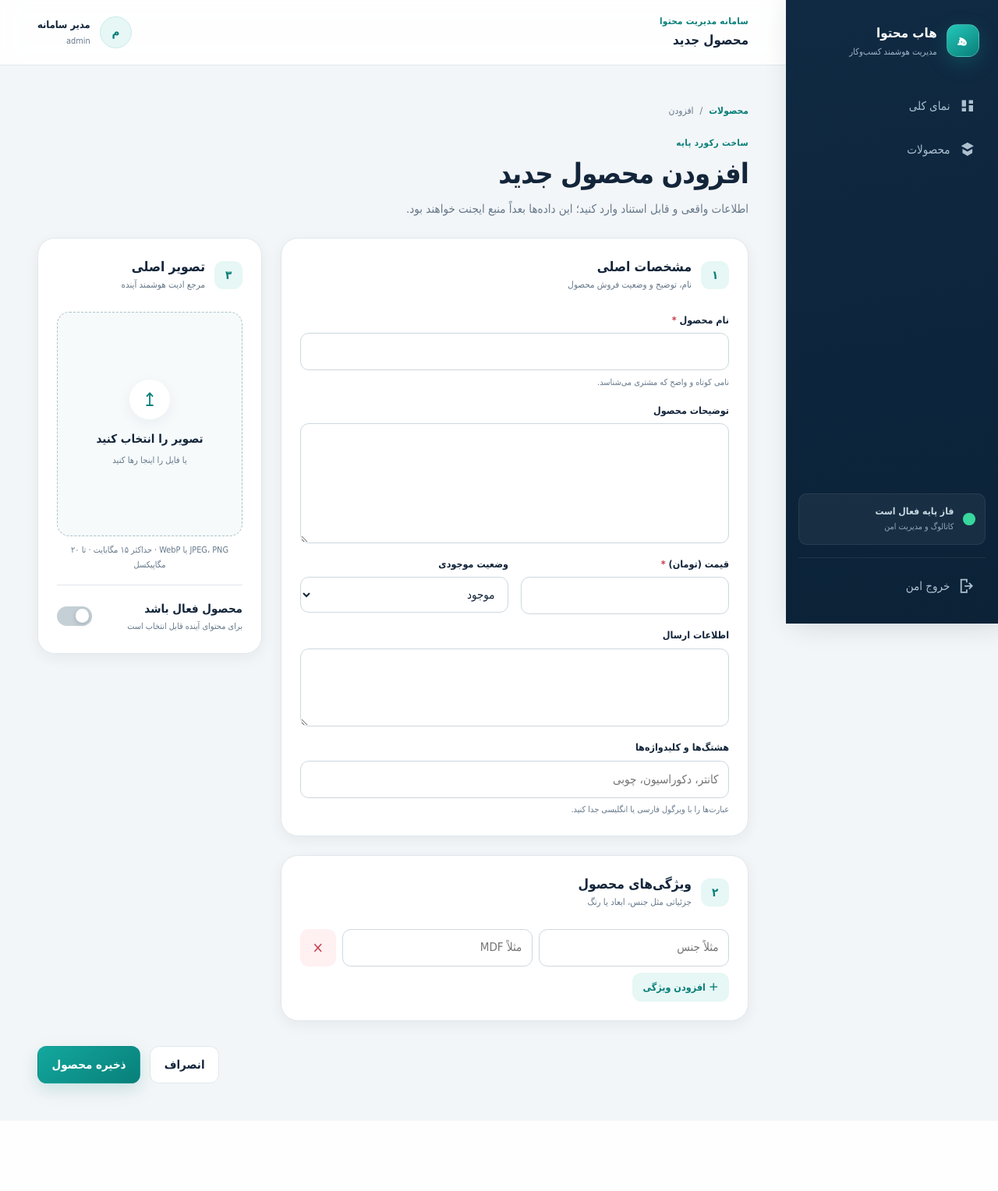
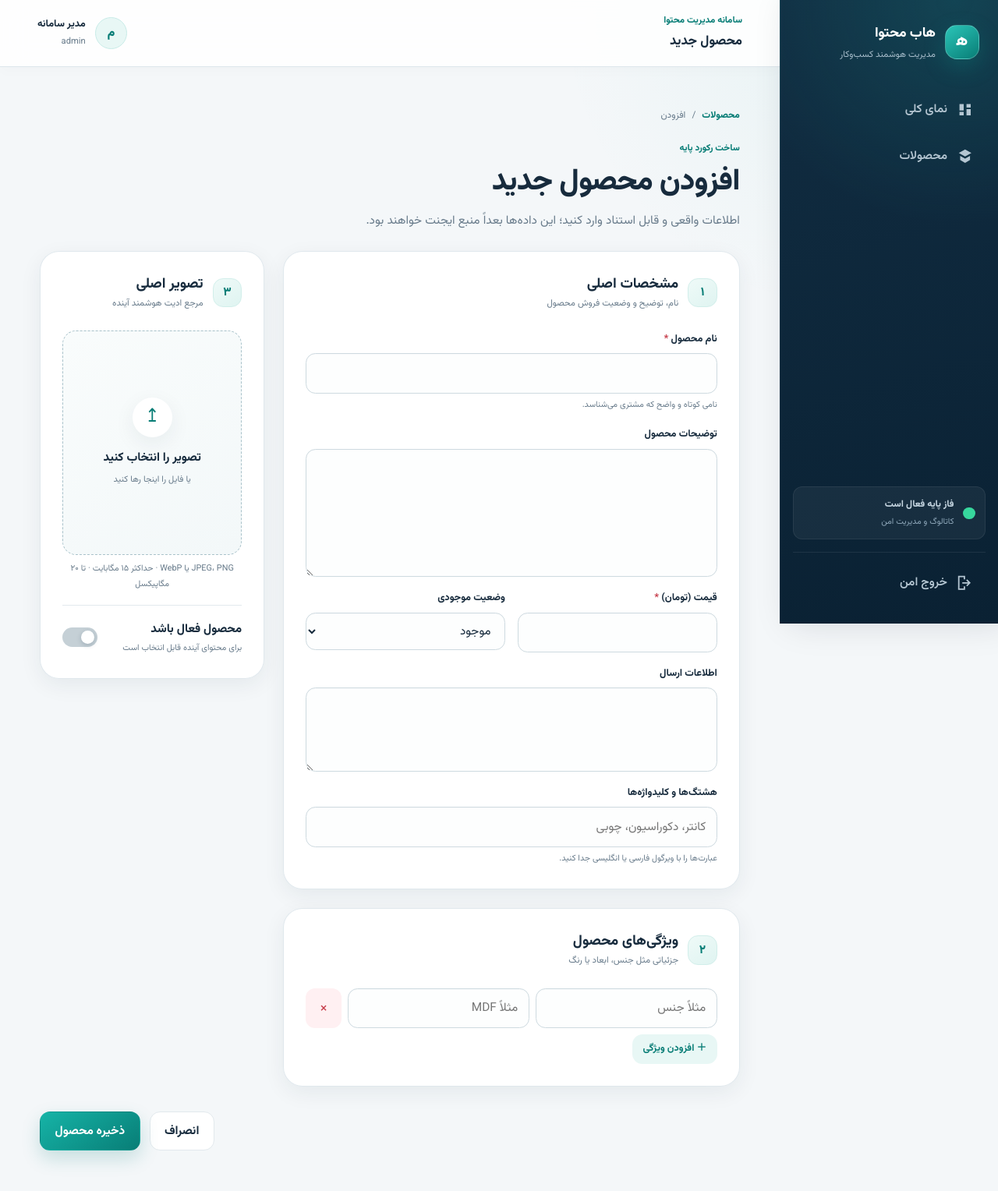
Before and after one commit to matinkafashian/agentic-content-platform, a Python web app: template app/templates/products/form.html in a window 1280 px wide. Shown: the whole page at 78% size. Before the commit the page ends 1416 px from the top, so only its background shows below. Run offline with Jinja, Linux system fonts and the light colour scheme; the template is opened without the code that fills it, so the values that code supplies are empty.

Commit message:
feat: polish Persian admin interface

```diff
--- a/app/factory.py
+++ b/app/factory.py
@@ -1,3 +1,4 @@
+import mimetypes
 from pathlib import Path
 
 from fastapi import FastAPI
@@ -12,6 +13,7 @@ from app.core.logging import configure_logging
 
 
 def create_app(settings: Settings) -> FastAPI:
+    mimetypes.add_type("font/woff2", ".woff2")
     configure_logging(debug=settings.debug)
     app = FastAPI(title=settings.app_name, debug=settings.debug)
     app.state.settings = settings
--- a/app/static/css/app.css
+++ b/app/static/css/app.css
@@ -1,15 +1,23 @@
+@font-face {
+  font-family: "Vazirmatn";
+  src: url("/static/fonts/vazirmatn/Vazirmatn-RD-Variable.woff2") format("woff2-variations");
+  font-style: normal;
+  font-weight: 100 900;
+  font-display: swap;
+}
+
 :root {
-  --color-bg: #f3f6f8;
+  --color-bg: #f4f7f9;
   --color-surface: #ffffff;
   --color-surface-soft: #f8fafb;
-  --color-ink: #13253a;
-  --color-muted: #66788a;
-  --color-border: #dfe7ec;
-  --color-accent: #13a89e;
-  --color-accent-strong: #087f79;
-  --color-accent-soft: #e6f7f5;
-  --color-navy: #102a43;
-  --color-navy-soft: #183c5a;
+  --color-ink: #172b3d;
+  --color-muted: #687b8b;
+  --color-border: #e2e9ed;
+  --color-accent: #0fa89b;
+  --color-accent-strong: #087d76;
+  --color-accent-soft: #e8f7f5;
+  --color-navy: #112d42;
+  --color-navy-soft: #1b425c;
   --color-success: #16855b;
   --color-warning: #b66b06;
   --color-error: #c63c4a;
@@ -18,25 +26,26 @@
   --space-16: 1rem;
   --space-24: 1.5rem;
   --space-32: 2rem;
-  --radius-sm: 0.65rem;
-  --radius-md: 1rem;
-  --radius-lg: 1.4rem;
-  --shadow-sm: 0 5px 18px rgba(16, 42, 67, 0.06);
-  --shadow-md: 0 18px 50px rgba(16, 42, 67, 0.1);
-  --font: Tahoma, "Segoe UI", Arial, sans-serif;
+  --radius-sm: 0.75rem;
+  --radius-md: 1.1rem;
+  --radius-lg: 1.55rem;
+  --shadow-sm: 0 8px 28px rgba(17, 45, 66, 0.065);
+  --shadow-md: 0 22px 58px rgba(17, 45, 66, 0.12);
+  --font: "Vazirmatn", Tahoma, "Segoe UI", Arial, sans-serif;
 }
 
 *, *::before, *::after { box-sizing: border-box; }
 html { overflow-x: clip; background: var(--color-bg); scroll-behavior: smooth; }
-body { overflow-x: clip; margin: 0; min-height: 100vh; color: var(--color-ink); background: var(--color-bg); font-family: var(--font); font-size: 0.94rem; line-height: 1.75; }
+body { overflow-x: clip; margin: 0; min-height: 100vh; color: var(--color-ink); background: radial-gradient(circle at 88% 0%, rgba(15, 168, 155, 0.055), transparent 26rem), var(--color-bg); font-family: var(--font); font-size: 0.96rem; font-feature-settings: "ss01" 1, "kern" 1, "liga" 1; line-height: 1.85; text-rendering: optimizeLegibility; }
 button, input, textarea, select { color: inherit; font: inherit; }
 button, a { -webkit-tap-highlight-color: transparent; }
 a { color: inherit; text-decoration: none; }
 img { display: block; max-width: 100%; }
 h1, h2, h3, p { margin-block-start: 0; }
-h1 { margin-block-end: var(--space-12); font-size: clamp(1.55rem, 3vw, 2.25rem); line-height: 1.35; letter-spacing: -0.025em; }
-h2 { margin-block-end: var(--space-8); font-size: 1.08rem; line-height: 1.45; }
+h1 { margin-block-end: var(--space-12); font-size: clamp(1.7rem, 3vw, 2.45rem); font-weight: 800; line-height: 1.42; letter-spacing: -0.018em; text-wrap: balance; }
+h2 { margin-block-end: var(--space-8); font-size: 1.14rem; font-weight: 750; line-height: 1.55; }
 p { color: var(--color-muted); }
+strong { font-weight: 750; }
 :focus-visible { outline: 3px solid rgba(19, 168, 158, 0.42); outline-offset: 3px; }
 [hidden] { display: none !important; }
 
@@ -45,17 +54,17 @@ p { color: var(--color-muted); }
 .skip-link:focus { transform: translateY(0); }
 
 .admin-shell { min-height: 100vh; }
-.sidebar { position: fixed; inset-block: 0; inset-inline-start: 0; z-index: 30; display: flex; width: 17rem; flex-direction: column; padding: var(--space-24) var(--space-16); color: #e8f1f5; background: linear-gradient(170deg, var(--color-navy) 0%, #0b2237 100%); box-shadow: 10px 0 35px rgba(6, 22, 37, 0.16); }
+.sidebar { position: fixed; inset-block: 0; inset-inline-start: 0; z-index: 30; display: flex; width: 17.5rem; flex-direction: column; padding: 1.65rem var(--space-16); color: #e8f1f5; background: radial-gradient(circle at 80% 0%, rgba(31, 193, 179, 0.16), transparent 18rem), linear-gradient(165deg, var(--color-navy) 0%, #0a2133 100%); border-inline-end: 1px solid rgba(255, 255, 255, 0.06); box-shadow: 12px 0 42px rgba(6, 22, 37, 0.13); }
 .brand { display: flex; min-height: 3.5rem; align-items: center; gap: var(--space-12); margin-block-end: var(--space-32); padding-inline: var(--space-8); }
-.brand-mark { display: grid; width: 2.65rem; height: 2.65rem; flex: 0 0 auto; place-items: center; color: white; background: linear-gradient(145deg, #25c7ba, var(--color-accent-strong)); border: 1px solid rgba(255, 255, 255, 0.2); border-radius: 0.85rem; box-shadow: 0 8px 24px rgba(19, 168, 158, 0.25); font-size: 1.25rem; font-weight: 900; }
+.brand-mark { display: grid; width: 2.75rem; height: 2.75rem; flex: 0 0 auto; place-items: center; color: white; background: linear-gradient(145deg, #2bc5b8, var(--color-accent-strong)); border: 1px solid rgba(255, 255, 255, 0.22); border-radius: 0.95rem; box-shadow: 0 10px 28px rgba(12, 141, 132, 0.3); font-size: 1.28rem; font-weight: 850; }
 .brand-copy { display: grid; }
-.brand-copy strong { color: white; font-size: 1.05rem; }
-.brand-copy small { color: #9fb6c8; font-size: 0.7rem; }
+.brand-copy strong { color: white; font-size: 1.1rem; font-weight: 780; }
+.brand-copy small { color: #a8bdcb; font-size: 0.72rem; }
 .primary-nav { display: grid; gap: var(--space-8); }
-.nav-item { display: flex; min-height: 3rem; align-items: center; gap: var(--space-12); width: 100%; padding: 0.65rem var(--space-12); color: #adc0cf; background: transparent; border: 0; border-radius: var(--radius-sm); cursor: pointer; text-align: start; transition: background 160ms ease, color 160ms ease, transform 160ms ease; }
+.nav-item { display: flex; min-height: 3.15rem; align-items: center; gap: var(--space-12); width: 100%; padding: 0.68rem 0.9rem; color: #b5c6d2; background: transparent; border: 1px solid transparent; border-radius: 0.85rem; cursor: pointer; font-weight: 600; text-align: start; transition: background 160ms ease, border 160ms ease, color 160ms ease, transform 160ms ease; }
 .nav-item svg { width: 1.35rem; height: 1.35rem; flex: 0 0 auto; fill: currentColor; }
 .nav-item:hover { color: white; background: rgba(255, 255, 255, 0.08); transform: translateX(-2px); }
-.nav-item.is-current { color: white; background: rgba(26, 194, 181, 0.15); box-shadow: inset -3px 0 var(--color-accent); }
+.nav-item.is-current { color: white; background: linear-gradient(90deg, rgba(26, 194, 181, 0.17), rgba(26, 194, 181, 0.09)); border-color: rgba(77, 221, 208, 0.12); box-shadow: inset -3px 0 #38cabe; }
 .sidebar-spacer { flex: 1; }
 .sidebar-status { display: flex; align-items: center; gap: var(--space-12); margin-block-end: var(--space-16); padding: var(--space-12); color: #c8d8e3; background: rgba(255, 255, 255, 0.05); border: 1px solid rgba(255, 255, 255, 0.07); border-radius: var(--radius-sm); }
 .sidebar-status div { display: grid; }
@@ -65,26 +74,26 @@ p { color: var(--color-muted); }
 .logout-form { border-block-start: 1px solid rgba(255, 255, 255, 0.08); padding-block-start: var(--space-12); }
 .nav-button { font-family: var(--font); }
 
-.workspace { min-height: 100vh; margin-inline-start: 17rem; }
-.desktop-header { display: flex; min-height: 5.25rem; align-items: center; justify-content: space-between; padding: var(--space-16) clamp(1.25rem, 4vw, 3rem); background: rgba(255, 255, 255, 0.9); border-block-end: 1px solid var(--color-border); backdrop-filter: blur(12px); }
+.workspace { min-height: 100vh; margin-inline-start: 17.5rem; }
+.desktop-header { position: sticky; inset-block-start: 0; z-index: 20; display: flex; min-height: 5.35rem; align-items: center; justify-content: space-between; padding: var(--space-16) clamp(1.25rem, 4vw, 3rem); background: rgba(255, 255, 255, 0.86); border-block-end: 1px solid rgba(218, 228, 234, 0.9); box-shadow: 0 3px 18px rgba(17, 45, 66, 0.025); backdrop-filter: blur(18px); }
 .desktop-header > div:first-child { display: grid; }
 .desktop-header strong { font-size: 1.05rem; }
-.eyebrow, .section-kicker { color: var(--color-accent-strong); font-size: 0.72rem; font-weight: 800; letter-spacing: 0.03em; }
+.eyebrow, .section-kicker { color: var(--color-accent-strong); font-size: 0.73rem; font-weight: 750; letter-spacing: 0; }
 .admin-identity { display: flex; align-items: center; gap: var(--space-12); }
 .admin-identity > div { display: grid; }
 .admin-identity strong { font-size: 0.8rem; }
-.admin-identity small { color: var(--color-muted); font-size: 0.68rem; direction: ltr; text-align: right; }
+.admin-identity small { color: var(--color-muted); font-size: 0.7rem; direction: ltr; font-feature-settings: "ss01" 0; text-align: right; }
 .avatar { display: grid; width: 2.6rem; height: 2.6rem; place-items: center; color: var(--color-accent-strong); background: var(--color-accent-soft); border: 1px solid #c8ebe7; border-radius: 50%; font-weight: 900; }
-.content { width: min(100%, 94rem); margin-inline: auto; padding: clamp(1.25rem, 4vw, 3rem); }
+.content { width: min(100%, 94rem); margin-inline: auto; padding: clamp(1.5rem, 4vw, 3.35rem); }
 .mobile-header { display: none; }
 
-.page-heading { display: flex; align-items: flex-end; justify-content: space-between; gap: var(--space-24); margin-block-end: var(--space-32); }
+.page-heading { display: flex; align-items: flex-end; justify-content: space-between; gap: var(--space-24); margin-block-end: clamp(1.75rem, 4vw, 2.5rem); }
 .page-heading h1 { margin-block: 0.2rem var(--space-8); }
 .page-heading p { max-width: 47rem; margin-block-end: 0; }
 .page-heading-compact { margin-block-end: var(--space-24); }
-.button { display: inline-flex; min-height: 2.8rem; align-items: center; justify-content: center; gap: var(--space-8); padding: 0.62rem 1.1rem; border: 1px solid transparent; border-radius: 0.72rem; cursor: pointer; font-weight: 800; white-space: nowrap; transition: transform 160ms ease, box-shadow 160ms ease, background 160ms ease; }
+.button { display: inline-flex; min-height: 2.95rem; align-items: center; justify-content: center; gap: var(--space-8); padding: 0.64rem 1.15rem; border: 1px solid transparent; border-radius: 0.82rem; cursor: pointer; font-weight: 720; white-space: nowrap; transition: transform 160ms ease, border 160ms ease, box-shadow 160ms ease, background 160ms ease; }
 .button:hover { transform: translateY(-1px); }
-.button-primary { color: white; background: linear-gradient(145deg, var(--color-accent), var(--color-accent-strong)); box-shadow: 0 8px 22px rgba(8, 127, 121, 0.18); }
+.button-primary { color: white; background: linear-gradient(145deg, #16b4a7, var(--color-accent-strong)); box-shadow: 0 10px 24px rgba(8, 127, 121, 0.2); }
 .button-primary:hover { box-shadow: 0 12px 28px rgba(8, 127, 121, 0.26); }
 .button-secondary { color: var(--color-ink); background: white; border-color: var(--color-border); }
 .button-secondary:hover { border-color: #b8c9d3; box-shadow: var(--shadow-sm); }
@@ -95,16 +104,17 @@ p { color: var(--color-muted); }
 .text-link, .icon-link { color: var(--color-accent-strong); font-size: 0.78rem; font-weight: 800; }
 
 .metrics-grid { display: grid; grid-template-columns: repeat(3, minmax(0, 1fr)); gap: var(--space-16); margin-block-end: var(--space-24); }
-.metric-card { display: flex; min-height: 9.5rem; align-items: center; gap: var(--space-16); padding: var(--space-24); background: var(--color-surface); border: 1px solid var(--color-border); border-radius: var(--radius-lg); box-shadow: var(--shadow-sm); }
+.metric-card { position: relative; display: flex; min-height: 9.5rem; align-items: center; gap: var(--space-16); overflow: hidden; padding: var(--space-24); background: linear-gradient(145deg, #fff, #fbfcfd); border: 1px solid rgba(222, 231, 236, 0.9); border-radius: var(--radius-lg); box-shadow: var(--shadow-sm); }
+.metric-card::after { position: absolute; inset-block: 1.25rem; inset-inline-end: 0; width: 3px; content: ""; background: var(--color-accent); border-radius: 99rem 0 0 99rem; opacity: 0.58; }
 .metric-card > div:last-child { display: grid; }
 .metric-card span { color: var(--color-muted); font-size: 0.78rem; }
-.metric-card strong { font-size: 2rem; line-height: 1.25; }
+.metric-card strong { font-size: 2.15rem; font-variation-settings: "wght" 780; line-height: 1.35; }
 .metric-card small { color: #8a9aa8; font-size: 0.68rem; }
-.metric-icon { display: grid; width: 3.3rem; height: 3.3rem; flex: 0 0 auto; place-items: center; color: var(--color-accent-strong); background: var(--color-accent-soft); border-radius: 1rem; font-size: 1.25rem; font-weight: 900; }
+.metric-icon { display: grid; width: 3.45rem; height: 3.45rem; flex: 0 0 auto; place-items: center; color: var(--color-accent-strong); background: linear-gradient(145deg, #effbf9, #def3f0); border: 1px solid rgba(15, 168, 155, 0.1); border-radius: 1.1rem; font-size: 1.25rem; font-weight: 850; }
 .metric-active .metric-icon { color: var(--color-success); background: #e8f7f0; }
 .metric-ready .metric-icon { color: #6d5cae; background: #f0edfb; }
 .dashboard-grid { display: grid; grid-template-columns: minmax(18rem, 0.85fr) minmax(26rem, 1.4fr); gap: var(--space-16); }
-.panel, .form-card { background: var(--color-surface); border: 1px solid var(--color-border); border-radius: var(--radius-lg); box-shadow: var(--shadow-sm); }
+.panel, .form-card { background: rgba(255, 255, 255, 0.96); border: 1px solid rgba(222, 231, 236, 0.92); border-radius: var(--radius-lg); box-shadow: var(--shadow-sm); }
 .panel { padding: var(--space-24); }
 .panel-heading { display: flex; align-items: center; justify-content: space-between; gap: var(--space-16); margin-block-end: var(--space-16); }
 .panel-heading h2 { margin: 0.15rem 0 0; }
@@ -152,27 +162,27 @@ p { color: var(--color-muted); }
 .breadcrumbs a { color: var(--color-accent-strong); font-weight: 800; }
 .product-form { display: grid; grid-template-columns: minmax(0, 1.7fr) minmax(18rem, 0.8fr); gap: var(--space-24); align-items: start; }
 .form-main { display: grid; gap: var(--space-24); }
-.form-card { padding: var(--space-24); }
+.form-card { padding: clamp(1.25rem, 3vw, 1.75rem); }
 .form-card-heading { display: flex; align-items: center; gap: var(--space-12); margin-block-end: var(--space-24); }
 .form-card-heading h2, .form-card-heading p { margin: 0; }
 .form-card-heading p { font-size: 0.72rem; }
-.step-number { display: grid; width: 2.25rem; height: 2.25rem; flex: 0 0 auto; place-items: center; color: var(--color-accent-strong); background: var(--color-accent-soft); border-radius: 0.72rem; font-weight: 900; }
+.step-number { display: grid; width: 2.35rem; height: 2.35rem; flex: 0 0 auto; place-items: center; color: var(--color-accent-strong); background: linear-gradient(145deg, #effaf8, #dff4f1); border: 1px solid #d1eeea; border-radius: 0.82rem; font-weight: 780; }
 .field-grid { display: grid; grid-template-columns: repeat(2, minmax(0, 1fr)); gap: var(--space-16); }
 .field { display: grid; align-content: start; gap: 0.35rem; }
 .field-wide { grid-column: 1 / -1; }
-.field label { font-size: 0.78rem; font-weight: 800; }
+.field label { font-size: 0.8rem; font-weight: 720; }
 .field label span { color: var(--color-error); }
 .field small { color: var(--color-muted); font-size: 0.68rem; }
-input, textarea, select { width: 100%; min-height: 2.85rem; padding: 0.62rem 0.78rem; background: white; border: 1px solid #ccd8df; border-radius: 0.68rem; transition: border 150ms ease, box-shadow 150ms ease; }
+input, textarea, select { width: 100%; min-height: 3rem; padding: 0.65rem 0.85rem; background: #fdfefe; border: 1px solid #cedae0; border-radius: 0.78rem; box-shadow: inset 0 1px 2px rgba(17, 45, 66, 0.025); transition: background 150ms ease, border 150ms ease, box-shadow 150ms ease; }
 textarea { resize: vertical; }
 input:hover, textarea:hover, select:hover { border-color: #9fb2be; }
-input:focus, textarea:focus, select:focus { border-color: var(--color-accent); outline: 0; box-shadow: 0 0 0 4px rgba(19, 168, 158, 0.1); }
+input:focus, textarea:focus, select:focus { background: white; border-color: var(--color-accent); outline: 0; box-shadow: 0 0 0 4px rgba(15, 168, 155, 0.11); }
 .field-error { margin: 0; color: var(--color-error); font-size: 0.7rem; font-weight: 700; }
 .attribute-row { display: grid; grid-template-columns: 1fr 1fr auto; gap: var(--space-8); margin-block-end: var(--space-8); }
 .remove-row { min-width: 2.85rem; color: var(--color-error); background: #fff0f2; font-size: 1.2rem; }
 .sticky-card { position: sticky; inset-block-start: var(--space-24); }
-.upload-zone { display: grid; min-height: 18rem; place-items: center; overflow: hidden; background: #f6fafb; border: 1.5px dashed #a9c2ca; border-radius: var(--radius-md); cursor: pointer; }
-.upload-zone:hover, .upload-zone.is-dragging { background: var(--color-accent-soft); border-color: var(--color-accent); }
+.upload-zone { display: grid; min-height: 18rem; place-items: center; overflow: hidden; background: linear-gradient(145deg, #f9fcfc, #f3f8f9); border: 1.5px dashed #a9c2ca; border-radius: var(--radius-md); cursor: pointer; transition: background 160ms ease, border 160ms ease, box-shadow 160ms ease; }
+.upload-zone:hover, .upload-zone.is-dragging { background: var(--color-accent-soft); border-color: var(--color-accent); box-shadow: 0 0 0 4px rgba(15, 168, 155, 0.07); }
 .upload-zone img { width: 100%; height: 100%; aspect-ratio: 1 / 1; object-fit: cover; }
 .upload-copy { display: grid; justify-items: center; gap: 0.25rem; color: var(--color-muted); text-align: center; }
 .upload-copy.is-hidden { display: none; }
--- a/app/templates/base.html
+++ b/app/templates/base.html
@@ -5,6 +5,7 @@
     <meta name="viewport" content="width=device-width, initial-scale=1">
     <meta name="color-scheme" content="light">
     <title>{% block title %}پنل مدیریت{% endblock %} | هاب محتوا</title>
+    <link rel="preload" href="/static/fonts/vazirmatn/Vazirmatn-RD-Variable.woff2" as="font" type="font/woff2" crossorigin>
     <link rel="stylesheet" href="/static/css/app.css">
     <script src="/static/js/app.js" defer></script>
   </head>
```
Also changed, not shown: other parts of app/static/css/app.css (+11 -11 lines), app/static/fonts/vazirmatn/OFL.txt (added, +93 -0 lines), tests/admin/test_dashboard.py (+6 -0 lines), app/static/fonts/vazirmatn/Vazirmatn-RD-Variable.woff2 (added).
